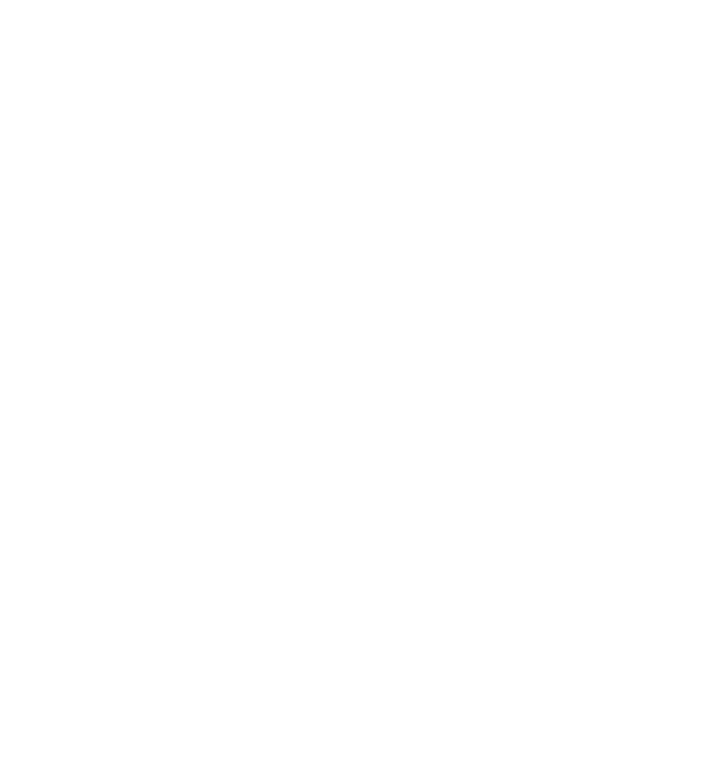
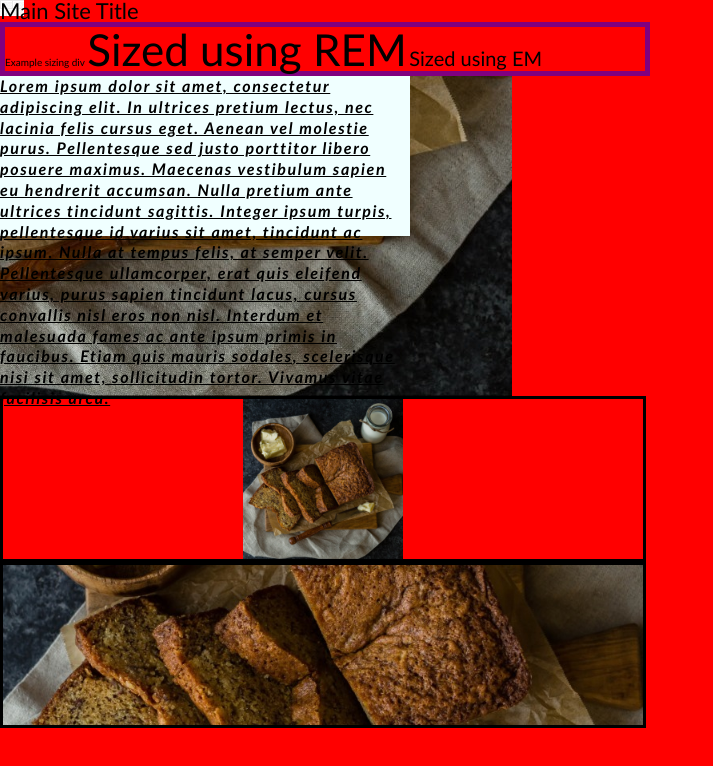
Before and after one commit to vill0393/week6, a plain HTML site: page index.html in a window 1280 px wide. Shown: the whole page, without its empty margins (0-713 px from the left). Drawn offline with Linux system fonts and the light colour scheme.

Commit message:
Typography and background

```diff
--- /dev/null
+++ b/css/css.css
@@ -0,0 +1,157 @@
+/* CSS file for week 6 class example */
+
+/* http://meyerweb.com/eric/tools/css/reset/
+   v2.0 | 20110126
+   License: none (public domain)
+*/
+
+html, body, div, span, applet, object, iframe,
+h1, h2, h3, h4, h5, h6, p, blockquote, pre,
+a, abbr, acronym, address, big, cite, code,
+del, dfn, em, img, ins, kbd, q, s, samp,
+small, strike, strong, sub, sup, tt, var,
+b, u, i, center,
+dl, dt, dd, ol, ul, li,
+fieldset, form, label, legend,
+table, caption, tbody, tfoot, thead, tr, th, td,
+article, aside, canvas, details, embed,
+figure, figcaption, footer, header, hgroup,
+menu, nav, output, ruby, section, summary,
+time, mark, audio, video {
+	margin: 0;
+	padding: 0;
+	border: 0;
+	font-size: 100%;
+	font: inherit;
+	vertical-align: baseline;
+}
+/* HTML5 display-role reset for older browsers */
+article, aside, details, figcaption, figure,
+footer, header, hgroup, menu, nav, section {
+	display: block;
+}
+body {
+	line-height: 1;
+}
+ol, ul {
+	list-style: none;
+}
+blockquote, q {
+	quotes: none;
+}
+blockquote:before, blockquote:after,
+q:before, q:after {
+	content: '';
+	content: none;
+}
+table {
+	border-collapse: collapse;
+	border-spacing: 0;
+}
+
+/* ~~~~~~~~~~~~~~~~~~~~~~~~~~~~~~~~~~~~~~~~~~~~~~~
+    Start of main page code
+~~~~~~~~~~~~~~~~~~~~~~~~~~~~~~~~~~~~~~~~~~~~~~~ */
+
+html{
+    font-size:22px;
+    /* set a default font-family for the page
+    always provide a list of fonts as fall back options - end with a generic font type */
+    font-family:'Gill Sans', 'Gill Sans MT', Calibri, 'Trebuchet MS', sans-serif;
+}
+
+body{
+    background-color:red;
+
+    /* apply a background image */
+    background-image:url("../images/white_brick_wall.png");
+    /* control how the background repeats */
+    background-repeat:no-repeat;
+}
+
+/* use a class to target an element with a . */
+.sizing{
+    /* border is a shorthand that requires three properties: size, colour, and type */
+    border:5px purple solid;
+    /*width:200px;
+    height:200px;
+    using px is a hard-coded value - the element will always be that size */
+    width:50%;
+    height:50%;
+
+    font-size:10px;
+}
+
+.using-rem{
+    /* REM is based in the default font-size for the site (or for the html tag)
+    Usually this is set to 16px by your browser */
+    font-size:2rem;
+}
+
+.using-em{
+    /* EM is based on the font size of the element's parent - in this case, the parent of this span
+    is the div with the class .sizing */
+    font-size:2em;
+}
+
+.using-viewport{
+    /* vw (viewport width) and vh (viewport height) respond to the size of the browser window */
+    background-color:blue;
+    width:40vw;
+    height:40vh;
+
+    /* positioning a background
+    background-image:url("../images/bread.jpg");
+    /* control the spot a background image starts
+    background-position: 40px 20px; /* sets the horizontal then verticla position of the image
+    background-repeat:no-repeat; */
+
+    /* background shorthand replaces the individual background properties in one line
+    the order is: colour, url, repeat, position-x, position-y */
+    background:blue url("../images/bread.jpg") no-repeat right bottom;
+}
+
+.using-percent{
+    /* percent responds to the element's parent, in this case the element with the class .using-viewport */
+    background-color:azure;
+    width:80%;
+    height:50%;
+
+    /* CSS Typography Options */
+    font-size: 16px; /* you can set the font size using any unit of measurement - usually it's set
+    with px, em, or rem */
+    line-height: 1.3em; /* line height is often set using ems, so it's relative to the size of the font */
+
+    font-weight:bold; /* font weight is how thick the font is */
+    font-style:italic; /* font style add things like italic */
+
+    letter-spacing: 0.1em; /* set the space between the letters (kerning) */
+
+    text-decoration:underline; /* if you want to remove the underline from links,
+    set text-decoration to none */
+
+    /* if you have a list, use list-style to control the bullets */
+    list-style:none; /* this removes bullets from a list (but is already in the CSS reset) */
+}
+
+/* apply CSS to multiple elements by listing them with a comma */
+.image-contain, .image-cover{
+    border:black 3px solid;
+    width:50vw;
+    height:20vh;
+    background-image:url("../images/bread.jpg");
+    background-repeat:no-repeat;
+    background-position:center center;
+}
+
+/* background-size allows you to scale the background - either with a fixed value or cover or contain */
+
+.image-contain{
+    /* contain scales the background image so it's always inside the element */
+    background-size:contain;
+}
+
+.image-cover{
+    /* cover scales the background image so it's always covering the element */
+    background-size:cover;
+}
--- a/index.html
+++ b/index.html
@@ -3,9 +3,25 @@
   <head>
     <!-- Document information -->
     <meta charset="UTF-8">
-    <title>Document</title>
+    <title>Week 6 HTML example</title>
+    <link href="css/css.css" rel="stylesheet">
   </head>
   <body>
+    <h1>Main Site Title</h1>
     <!-- Document Content -->
+    <div class="sizing">
+        Example sizing div
+        <span class="using-rem">Sized using REM</span>
+        <span class="using-em">Sized using EM</span>
+    </div>
+
+    <div class="using-viewport">
+        <div class="using-percent">
+            Lorem ipsum dolor sit amet, consectetur adipiscing elit. In ultrices pretium lectus, nec lacinia felis cursus eget. Aenean vel molestie purus. Pellentesque sed justo porttitor libero posuere maximus. Maecenas vestibulum sapien eu hendrerit accumsan. Nulla pretium ante ultrices tincidunt sagittis. Integer ipsum turpis, pellentesque id varius sit amet, tincidunt ac ipsum. Nulla at tempus felis, at semper velit. Pellentesque ullamcorper, erat quis eleifend varius, purus sapien tincidunt lacus, cursus convallis nisl eros non nisl. Interdum et malesuada fames ac ante ipsum primis in faucibus. Etiam quis mauris sodales, scelerisque nisi sit amet, sollicitudin tortor. Vivamus vitae facilisis arcu.
+        </div>
+    </div>
+
+    <div class="image-contain"></div>
+    <div class="image-cover"></div>
   </body>
 </html>
```
Also changed, not shown: images/bread.jpg (added), images/white_brick_wall.png (added).
